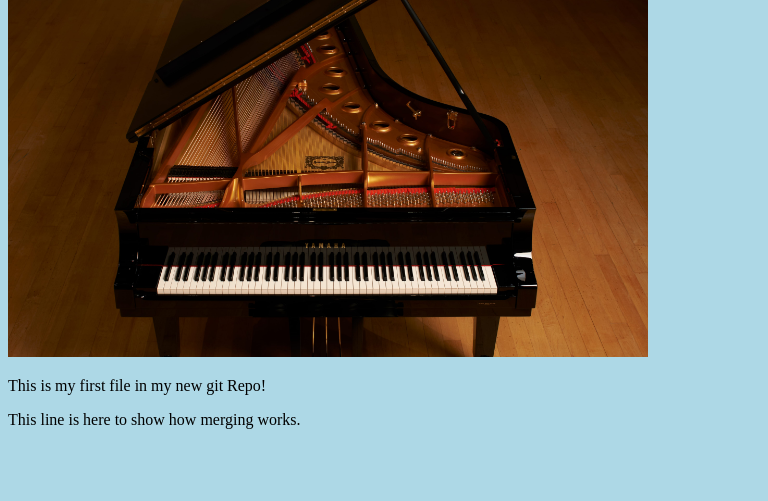
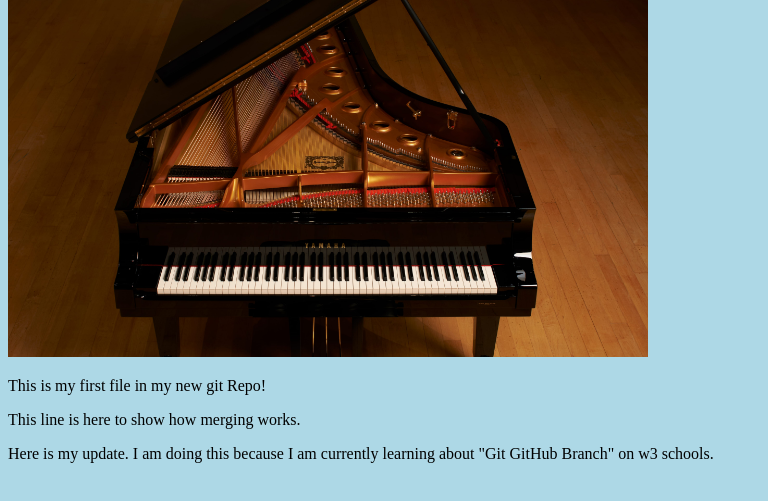
Before and after one commit to amai-21/hello-world, a plain HTML site: page index.html in a window 1280 px wide. Shown: the part 101-602 px from the top of the page, without its empty margins (0-768 px from the left). Drawn offline with Linux system fonts and the light colour scheme.

Commit message:
Update index.html
New text added.

```diff
--- a/index.html
+++ b/index.html
@@ -11,5 +11,7 @@
 		<div><img src="pianoImage.jpg" alt="Piano Image" style="width:100%;max-width:640px"></div>
 		<p> This is my first file in my new git Repo!</p>
 		<p> This line is here to show how merging works.</p>
+
+		<p>Here is my update. I am doing this because I am currently learning about "Git GitHub Branch" on w3 schools.</p>
 	</body>
 </html>
```
